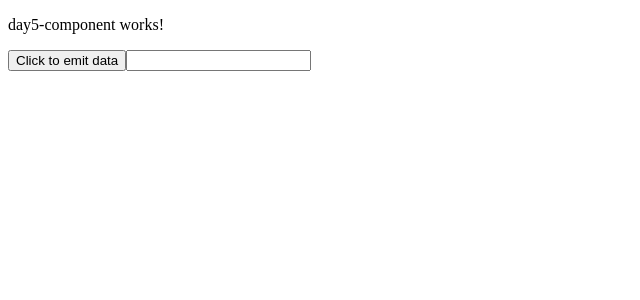
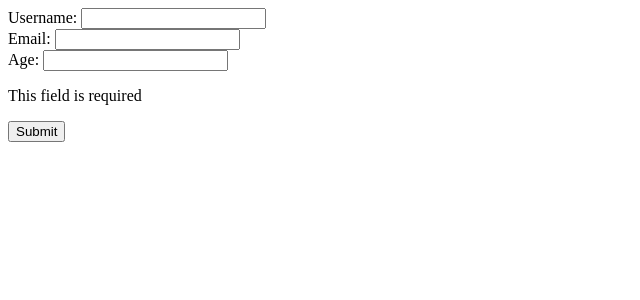
Before and after one commit to XiaomenggNiu/MEAN_260511, an Angular app in the folder inClass/: page / in a window 1280 px wide. Shown: the top 300 px of the page, without its empty margins (0-640 px from the left). Built offline with nearby package versions, Linux system fonts and the light colour scheme.

Commit message:
form intro

```diff
--- a/inClass/src/app/app.html
+++ b/inClass/src/app/app.html
@@ -10,4 +10,5 @@
 <app-day3-component></app-day3-component> -->
 
 <!-- <app-day4-component></app-day4-component> -->
-<app-day5-component />
+<!-- <app-day5-component /> -->
+ <app-day6-component />
--- a/inClass/src/app/app.ts
+++ b/inClass/src/app/app.ts
@@ -7,6 +7,7 @@ import { LifecycleIntro } from './lifecycle-intro/lifecycle-intro';
 import { Day3Component } from './day3-component/day3-component';
 import { Day4Component } from './day4-component/day4-component';
 import { Day5Component } from './day5-component/day5-component';
+import { Day6Component } from './day6-component/day6-component';
 
 @Component({
   selector: 'app-root',
@@ -18,6 +19,7 @@ import { Day5Component } from './day5-component/day5-component';
     LifecycleIntro,
     Day4Component,
     Day5Component,
+    Day6Component
   ],
   templateUrl: './app.html',
   styleUrl: './app.scss',
--- /dev/null
+++ b/inClass/src/app/day6-component/day6-component.html
@@ -0,0 +1,26 @@
+<form [formGroup]="registerForm">
+    <label>Username: </label>
+    <input type="text" [formControl]="username"/>
+    @if(username.dirty && username.errors?.['required']){
+        <p>This field is required</p>
+    }
+    @if(username.dirty && username.errors?.['minlength']){
+        <p>Username has to be longer than 3 characters.</p>
+    }
+    <br />
+    <label>Email: </label>
+    <input type="text" formControlName="email"/>
+    @if(registerForm.controls.email.dirty && registerForm.controls.email.errors?.['required']){
+        <p>This field is required</p>
+    }
+    @if(registerForm.controls.email.dirty && registerForm.controls.email.errors?.['email']){
+        <p>Please use a valid email address</p>
+    }
+    <br />
+    <label>Age: </label>
+    <input type="text" formControlName="age"/>
+    @if (ageControl?.errors){
+        <p>This field is required</p>
+    }
+</form>
+<button>Submit</button>
--- /dev/null
+++ b/inClass/src/app/day6-component/day6-component.ts
@@ -0,0 +1,34 @@
+import { Component, OnInit } from '@angular/core';
+import { FormControl, FormGroup, ReactiveFormsModule, Validators } from '@angular/forms';
+
+@Component({
+  selector: 'app-day6-component',
+  imports: [ReactiveFormsModule],
+  templateUrl: './day6-component.html',
+  styleUrl: './day6-component.scss',
+})
+export class Day6Component implements OnInit {
+  username = new FormControl('', [Validators.required, Validators.minLength(3)]);
+
+  // form Group
+  registerForm = new FormGroup({
+    username: this.username,
+    email: new FormControl('',[Validators.required, Validators.email]),
+    age: new FormControl('', [Validators.required]),
+  }, [Validators.required]);
+
+  ngOnInit(): void {
+    // console.log(this.username);
+    console.log(this.registerForm);
+    // this.username.valueChanges.subscribe((val) => {
+    //   console.log(val);
+    // });
+    this.registerForm.statusChanges.subscribe((val)=>{
+      console.log(this.registerForm);
+    })
+  }
+
+  get ageControl(){
+    return this.registerForm.get('age');
+  }
+}
```
Also changed, not shown: inClass/src/app/day6-component/day6-component.scss (added), 1 other file (tests, documents, lock files or other folders).
